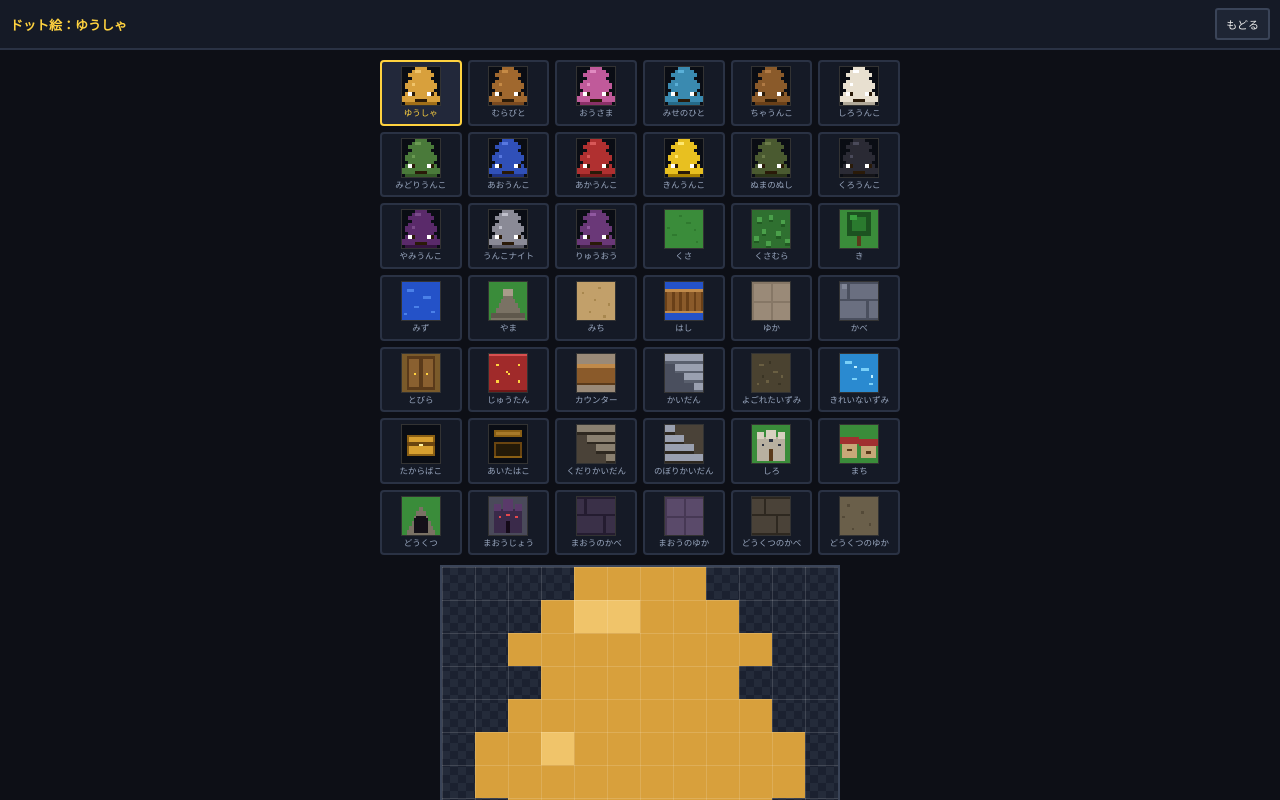
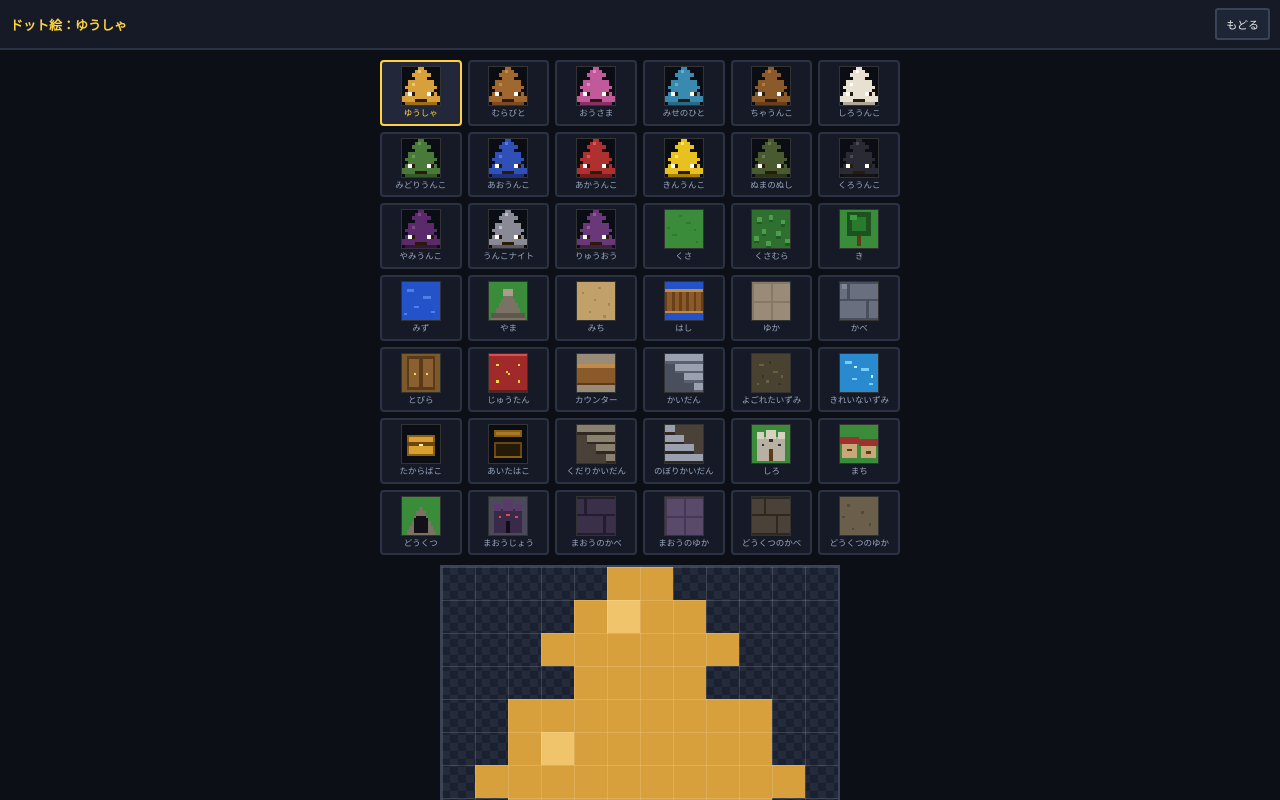
Before and after one commit to toshiomitakahashi2-design/unkoquest, a plain HTML site: page index.html in a window 1280 px wide. Both pictures are taken after a click on the button "✏️". Drawn offline with Linux system fonts and the light colour scheme; a web font is replaced by a local one.

Commit message:
Update index.html

```diff
--- a/index.html
+++ b/index.html
@@ -168,7 +168,7 @@ html,body{height:100%;background:#000;color:#fff;font-family:'DotGothic16',monos
       <button class="tm sel" id="tmNew">はじめから</button>
       <button class="tm dis" id="tmCont">つづきから</button>
       <p style="font-size:2.8cqw;color:#777;">十字キー＝いどう／Ａ＝はなす・しらべる／Ｂ＝メニュー</p>
-      <p id="ver">ver 3.1</p>
+      <p id="ver">ver 3.2</p>
     </div>
   </div>
   <div id="pad">
@@ -202,6 +202,9 @@ html,body{height:100%;background:#000;color:#fff;font-family:'DotGothic16',monos
       <button class="ebtn" id="btnClear">ぜんぶけす</button>
       <button class="ebtn" id="btnRestore">元にもどす</button>
     </div>
+    <div class="toolrow">
+      <button class="ebtn" id="btnHeroAll">★ ゆうしゃの かたちを ぜんいんに</button>
+    </div>
     <p class="hint">なぞって かけます。描いた絵は すぐゲームに 反映され<br>この端末に 保存されます。</p>
   </div></div>
 </div>
@@ -219,12 +222,12 @@ function dots(a,pts,c){pts.forEach(([x,y])=>{if(a[y]&&a[y][x]!==undefined)a[y][x
 
 /* ── うんこの形（全キャラ共通・ここを変えると全員変わる） ── */
 const UNKO=[
+".....BB.....",
+"....BLBB....",
+"...BBBBBB...",
 "....BBBB....",
-"...BLLBBB...",
 "..BBBBBBBB..",
-"...BBBBBB...",
-"..BBBBBBBB..",
-".BBLBBBBBBB.",
+"..BLBBBBBB..",
 ".BBBBBBBBBB.",
 "..BBBBBBBB..",
 ".BWKBBBBWKB.",
@@ -234,23 +237,28 @@ const UNKO=[
 function unko(b,l,d){return paint(mk(12,12),UNKO,{B:b,L:l,d:d,K:'#2a1a08',W:'#fff'});}
 
 const ART={};
+/* ── キャラの いろ（本体・ハイライト・かげ）── */
+const CHAR_COLORS={
+  hero :['#d8a03c','#f0c46a','#a06e18'], // ゆうしゃ＝きん
+  npc  :['#a0682e','#c68a45','#7a4a20'], // むらびと
+  king :['#c05a9a','#e08ac0','#8a3068'], // おうさま
+  shop :['#3a8ab0','#5ab0d8','#256a88'], // みせのひと
+  e1   :['#8a5a2a','#b07a44','#6a4018'], // スライム
+  e2   :['#e8e0d0','#ffffff','#b0a898'], // ゴブリン（しろ）
+  e3   :['#4a7a3a','#6a9a52','#345a28'], // ゴースト（みどり）
+  e4   :['#3050b8','#5878e0','#1e3280'], // ウルフ（あお）
+  e5   :['#b03030','#d85858','#7a1c1c'], // ゴーレム（あか）
+  e6   :['#e8c020','#ffe870','#a88000'], // メタルスライム（きん）
+  nushi:['#4a5a30','#6a7a48','#2a3418'], // ぬまのぬし（どろ）
+  d1   :['#2a2a34','#4a4a5a','#141418'], // リッチ（くろ）
+  d2   :['#5a2a6a','#7a4a8a','#341440'], // ワイバーン（やみ）
+  d3   :['#8a8a96','#c0c0cc','#5a5a66'], // デスナイト（てつ）
+  boss :['#6a3878','#9058a0','#3f2044'], // ドラゴンロード
+};
+const CHAR_KEYS=Object.keys(CHAR_COLORS);
 function initArt(){
-  /* ── キャラ（色ちがいの うんこ） ── */
-  ART.hero  =unko('#d8a03c','#f0c46a','#a06e18'); // ゆうしゃ＝きん
-  ART.npc   =unko('#a0682e','#c68a45','#7a4a20'); // むらびと
-  ART.king  =unko('#c05a9a','#e08ac0','#8a3068'); // おうさま
-  ART.shop  =unko('#3a8ab0','#5ab0d8','#256a88'); // みせのひと
-  ART.e1    =unko('#8a5a2a','#b07a44','#6a4018'); // ちゃうんこ
-  ART.e2    =unko('#e8e0d0','#ffffff','#b0a898'); // しろうんこ
-  ART.e3    =unko('#4a7a3a','#6a9a52','#345a28'); // みどりうんこ
-  ART.e4    =unko('#3050b8','#5878e0','#1e3280'); // あおうんこ
-  ART.e5    =unko('#b03030','#d85858','#7a1c1c'); // あかうんこ
-  ART.e6    =unko('#e8c020','#ffe870','#a88000'); // きんうんこ
-  ART.nushi =unko('#4a5a30','#6a7a48','#2a3418'); // ぬまのぬし（どろ色）
-  ART.d1    =unko('#2a2a34','#4a4a5a','#141418'); // くろうんこ
-  ART.d2    =unko('#5a2a6a','#7a4a8a','#341440'); // やみうんこ
-  ART.d3    =unko('#8a8a96','#c0c0cc','#5a5a66'); // うんこナイト（鉄）
-  ART.boss  =unko('#6a3878','#9058a0','#3f2044'); // りゅうおう
+  /* ── キャラ（ぜんいん ゆうしゃと おなじ かたち・いろだけ ちがう） ── */
+  CHAR_KEYS.forEach(k=>{const c=CHAR_COLORS[k];ART[k]=unko(c[0],c[1],c[2]);});
 
   /* ── 地形 ── */
   ART.grass=mk(16,16,'#3a8c3a');
@@ -354,6 +362,37 @@ const PRISTINE=JSON.parse(JSON.stringify(ART));
 try{const sv=localStorage.getItem('unkoq-art-v3');
   if(sv){const o=JSON.parse(sv);Object.keys(o).forEach(k=>{if(ART[k])ART[k]=o[k];});}}catch(e){}
 function saveArt(){try{localStorage.setItem('unkoq-art-v3',JSON.stringify(ART));}catch(e){}}
+
+/* ── ゆうしゃの かたちを ぜんいんに うつす ──
+   ゆうしゃの絵の いろを「本体・ハイライト・かげ・目・白目」に わけ、
+   それを 各キャラの いろに おきかえて つくりなおす。 */
+function hex2rgb(h){return[parseInt(h.substr(1,2),16),parseInt(h.substr(3,2),16),parseInt(h.substr(5,2),16)];}
+function nearestRole(col,pal){
+  const c=hex2rgb(col);let best=null,bd=1e9;
+  for(const role in pal){const p=hex2rgb(pal[role]);
+    const d=(c[0]-p[0])**2+(c[1]-p[1])**2+(c[2]-p[2])**2;
+    if(d<bd){bd=d;best=role;}}
+  return best;}
+function heroTemplate(){
+  const h=ART.hero;const [b,l,d]=CHAR_COLORS.hero;
+  const pal={B:b,L:l,d:d,K:'#2a1a08',W:'#ffffff'};
+  // 勇者の絵に つかわれている色を 役わりに ふりわける（ぴったりでなくても 近い色で判定）
+  return h.map(row=>row.map(c=>c?nearestRole(c.toLowerCase(),pal):null));}
+function applyHeroShape(){
+  const tpl=heroTemplate();
+  CHAR_KEYS.forEach(k=>{if(k==='hero')return;
+    const [b,l,d]=CHAR_COLORS[k];
+    const pal={B:b,L:l,d:d,K:'#2a1a08',W:'#ffffff'};
+    ART[k]=tpl.map(row=>row.map(r=>r?pal[r]:null));});
+  saveArt();}
+
+/* ── 前の版で えがいた ゆうしゃを すくいだす ── */
+try{
+  if(!localStorage.getItem('unkoq-art-v3')){
+    const old=localStorage.getItem('unkoq-art');
+    if(old){const o=JSON.parse(old);
+      if(o.hero&&o.hero.length===12){ART.hero=o.hero;applyHeroShape();}}}
+}catch(e){}
 
 const ART_LABEL={hero:"ゆうしゃ",npc:"むらびと",king:"おうさま",shop:"みせのひと",
  e1:"ちゃうんこ",e2:"しろうんこ",e3:"みどりうんこ",e4:"あおうんこ",e5:"あかうんこ",
@@ -1362,7 +1401,7 @@ function fieldMenu(){
         `つぎのレベルまで あと ${Math.max(0,nextExp(G.lv)-G.exp)}`,
         G.lv>=20?"りゅうおうと たたかえる ちからが ある！"
           :`りゅうおうに いどむなら Ｌｖ20は ほしい。`,
-        `うんこクエスト ver 3.1`]);return;}
+        `うんこクエスト ver 3.2`]);return;}
     if(id==='it'){itemMenu(false);return;}
     if(id==='sp'){spellMenu(false);return;}});}
 function itemMenu(inBattle){
@@ -1519,7 +1558,7 @@ function clear(){
     <p>せかいに さわやかな かぜが もどった。<br>
     ゆうしゃうんこの なは えいえんに かたりつがれる――</p>
     <p style="color:#ffd23f;font-size:5cqw;">Ｌｖ${G.lv}　クリア！</p>
-    <p id="ver">ver 3.1</p>
+    <p id="ver">ver 3.2</p>
     <button class="tm sel" onclick="localStorage.removeItem('unkoq-save');location.reload()">もういちど</button>`;
   t.classList.remove('hide');
   wMsg.classList.remove('show');wStatus.classList.remove('show');}
@@ -1809,6 +1848,9 @@ $('btnFlip').onclick=()=>{push();ART[ED.target]=ART[ED.target].map(r=>[...r].rev
 $('btnUndo').onclick=()=>{if(ED.hist.length){ART[ED.target]=ED.hist.pop();drawGrid();saveArt();}};
 $('btnClear').onclick=()=>{push();ART[ED.target]=ART[ED.target].map(r=>r.map(()=>null));
   drawGrid();saveArt();};
+$('btnHeroAll').onclick=()=>{
+  applyHeroShape();buildAssets();drawGrid();
+  toast('ゆうしゃの かたちを\nぜんいんに うつしました！',2200);};
 $('btnRestore').onclick=()=>{push();ART[ED.target]=JSON.parse(JSON.stringify(PRISTINE[ED.target]));
   drawGrid();buildPal();saveArt();};
 $('pencil').onclick=()=>{$('editor').classList.add('show');
```
